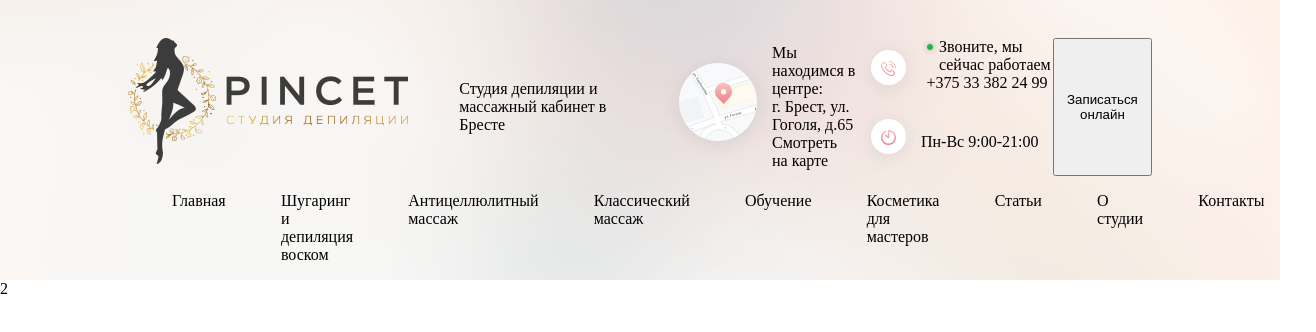
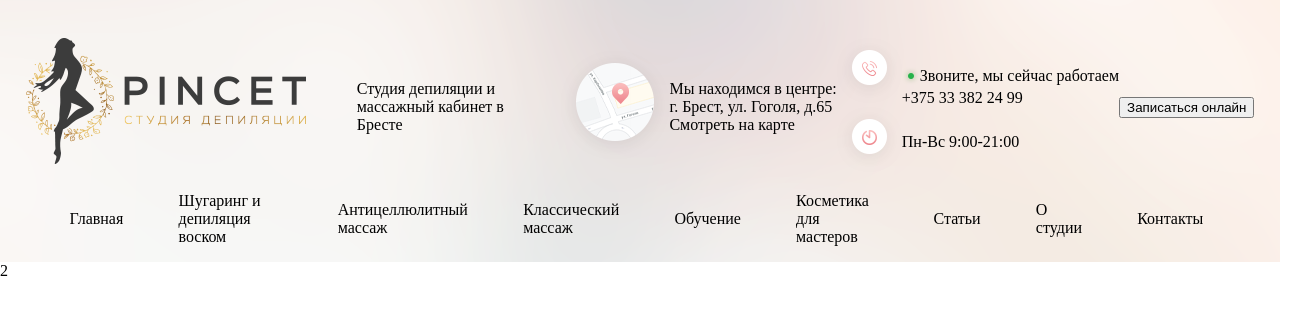
Before and after one commit to KarpovPavel15/Paradigma.website, a plain HTML site: page index.html in a window 1280 px wide. Shown: the whole page, 1316 px wide, since content can reach past the window. Drawn offline with Linux system fonts and the light colour scheme.

Commit message:
refactoring

```diff
--- a/style.scss
+++ b/style.scss
@@ -5,7 +5,7 @@ body {
 
 header {
   background-image: url('./source/backgroundImage.png');
-  padding: 0 10vw 0 10vw;
+  padding: 0 2vw 0 2vw;
 }
 
 .contact-info {
@@ -38,10 +38,13 @@ header {
     display: flex;
     justify-content: center;
     list-style-type: none;
+    width: max-content;
+    align-items: center;
   }
 
   &__item {
     margin: 0 4vw 0 4px;
+    text-align: center;
   }
 }
 
@@ -51,7 +54,7 @@ header {
     text-align: inherit;
     display: flex;
     align-items: center;
-    padding: 0 4vw 0 4vw;
+    padding: 0 0 0 4vw;
   }
 }
 
@@ -66,16 +69,20 @@ header {
     display: flex;
     align-items: center;
     flex-direction: column;
+    justify-content: center;
   }
 }
 
 .phone-area{
   display: flex;
+  align-items: unset;
+  justify-content: end;
 }
 
 .time{
   &__schedule{
     display: flex;
     align-items: center;
+    justify-content: center;
   }
 }
```
Also changed, not shown: style.css.
